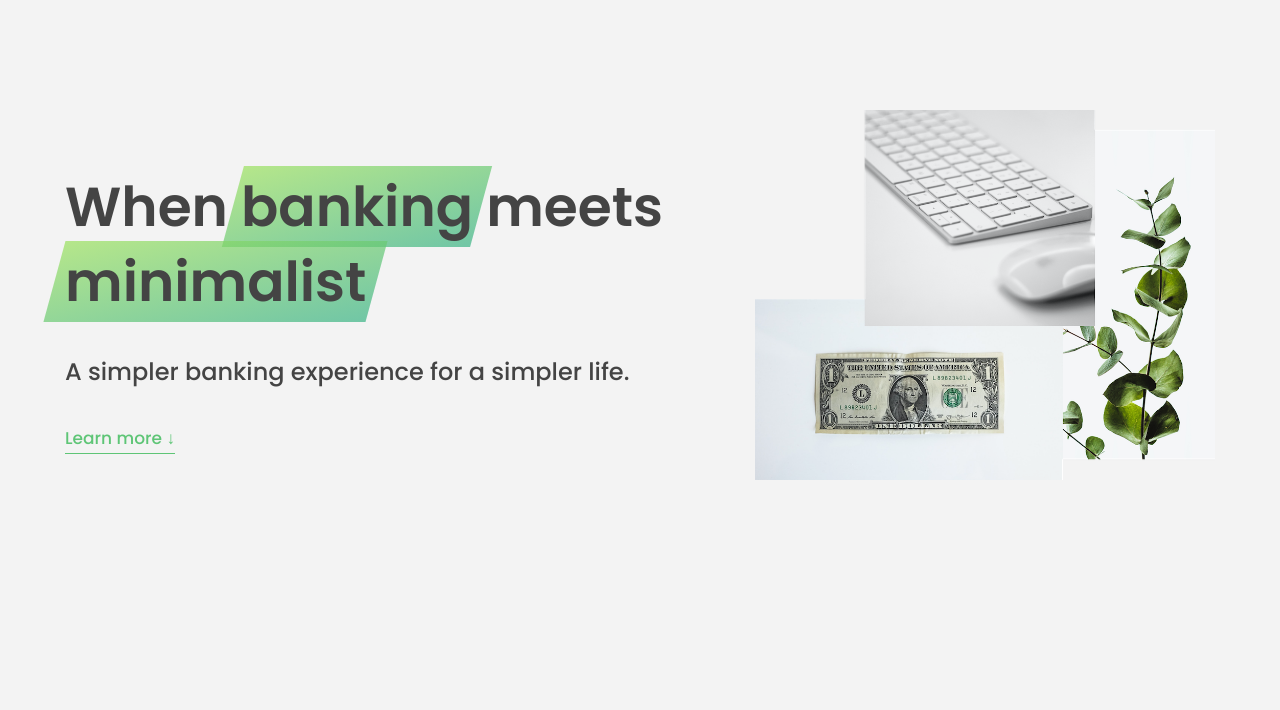
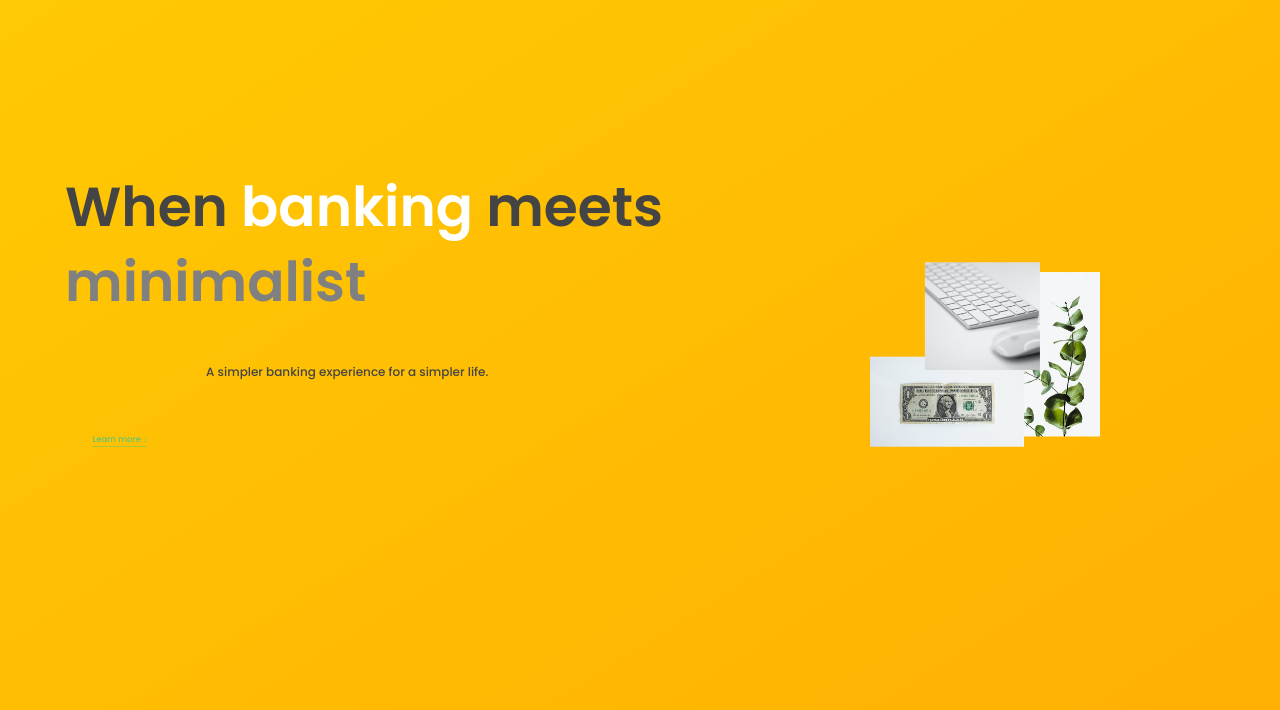
Before and after one commit to alexandrehalas/javascript-advanced-dom, a plain HTML site: page index.html in a window 1280 px wide. Shown: the part 90-800 px from the top of the page. Drawn offline with Linux system fonts and the light colour scheme.

Commit message:
DOM Traversing

```diff
--- a/index.html
+++ b/index.html
@@ -357,5 +357,6 @@
     <!-- <script src="theory-02-styles-attributes-classes.js"></script> -->
     <!-- <script src="theory-03-types-of-events-and-event-handlers.js"></script> -->
     <!-- <script src="theory-04-event-propagation-bubbling-and-capturing.js"></script> -->
+    <script src="theory-05-dom-traversing.js"></script>
   </body>
 </html>
--- /dev/null
+++ b/theory-05-dom-traversing.js
@@ -0,0 +1,35 @@
+'use strict';
+
+// DOM TRAVERSING -> select elements relative of another elements
+
+const h1 = document.querySelector('h1');
+console.log(h1);
+
+// Going downwards: select children
+console.log(h1.querySelectorAll('.highlight'));
+console.log(h1.childNodes);
+console.log(h1.children);
+
+h1.firstElementChild.style.color = 'white';
+h1.lastElementChild.style.color = 'gray';
+
+// Going upwards: select parents
+console.log(h1.parentNode);
+console.log(h1.parentElement);
+
+h1.closest('.header').style.background = 'var(--gradient-secondary)';
+
+// Going sidways: select siblings
+console.log(h1.previousSibling);
+console.log(h1.nextSibling);
+
+console.log(h1.previousElementSibling);
+console.log(h1.nextElementSibling);
+
+console.log(h1.parentElement.children);
+
+[...h1.parentElement.children].forEach(child => {
+  if (child !== h1) {
+    child.style.transform = 'scale(0.5)';
+  }
+});
```
